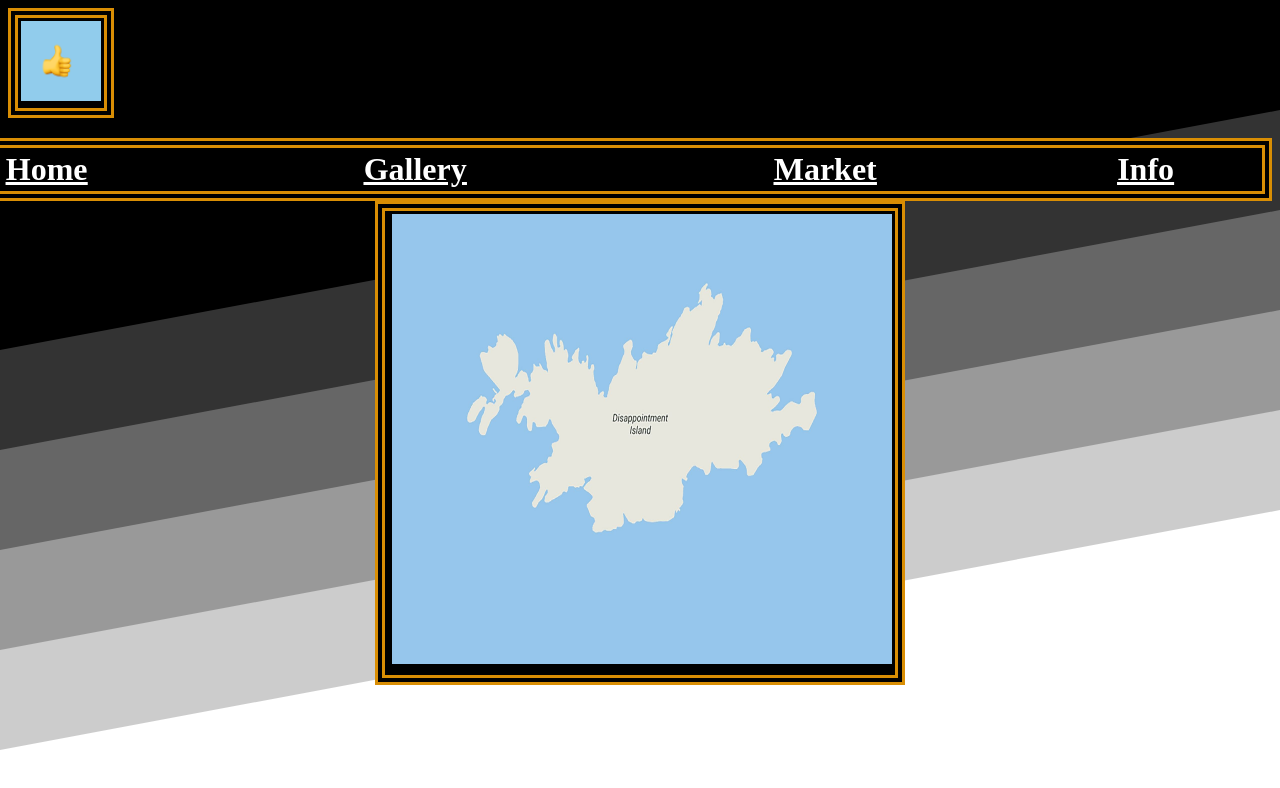
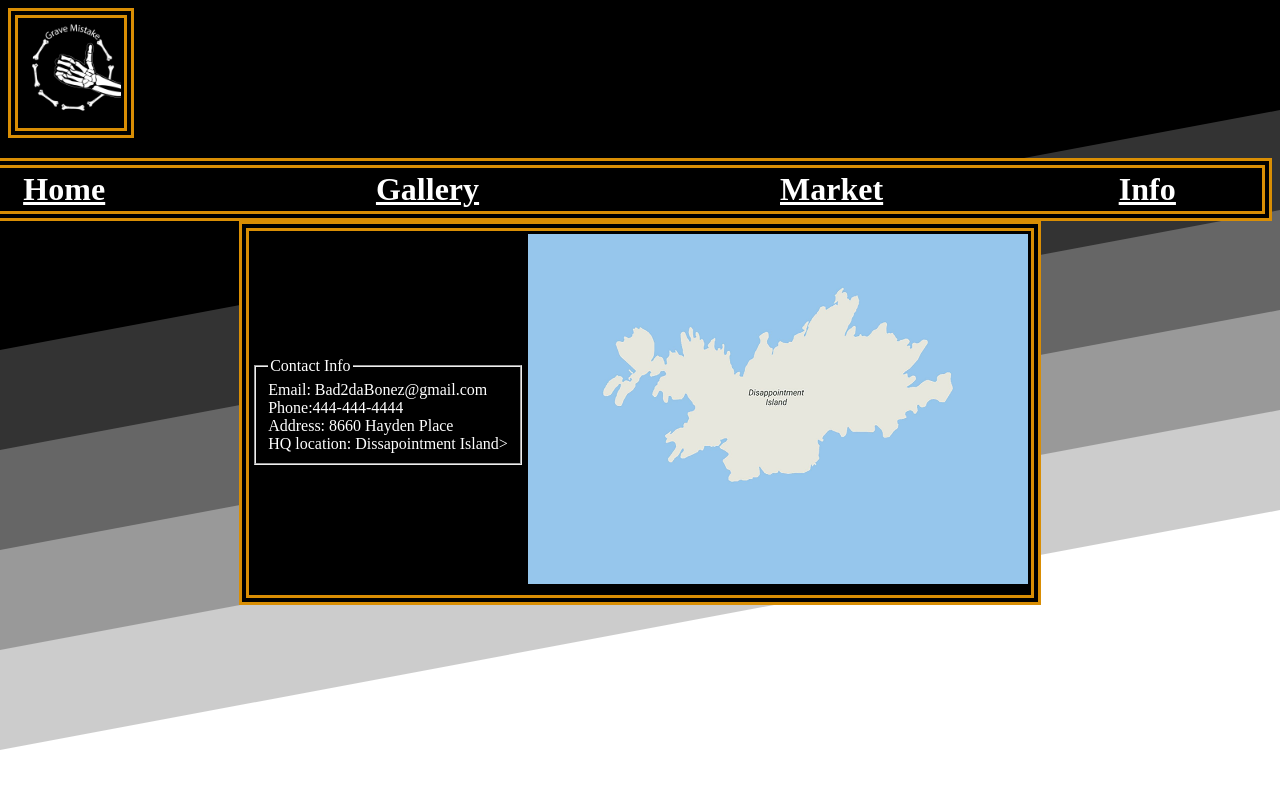
Before and after one commit to lgrave264/groupCar, a plain HTML site: page Info.html in a window 1280 px wide. Drawn offline with Linux system fonts and the light colour scheme.

Commit message:
spoiled brat

```diff
--- a/Info.html
+++ b/Info.html
@@ -9,10 +9,10 @@
 <body>
     <table width="100px" align="left">
         <tr>
-            <td align="center"><img src="images/fakelogo.png" height="80px" width="80px"></td>
+            <td align="center"><img src="images/logo.png" height="100px" width="100px"></td>
         </tr>
     </table>
-    <table width="1400px" align="right" style="margin-top:20px;">
+    <table width="1380px" align="right" style="margin-top:20px;">
         <tr>
             <td align="center" id="navBar"><a href="index.html">Home</a></td>
             <td align="center" id="navBar"><a href="gallery.html">Gallery</a></td>
@@ -23,8 +23,8 @@
     <br><P></P>
     <table align="center" style="margin-top: 100px;">
         <tr>
-            <td></td>
-            <td><img src="images/location.jpg" width="500px" height="450px"></td>
+            <td><fieldset><legend>Contact Info</legend>Email: Bad2daBonez@gmail.com <br> Phone:444-444-4444 <br> Address: 8660 Hayden Place <br> HQ location: Dissapointment Island></fieldset></td>
+            <td><img src="images/location.jpg" width="500px" height="350px"></td>
         </tr>
         <tr>
             <td colspan="2"></td>
```
Also changed, not shown: index.html (+4 -1 lines), images/bone.png (added), images/hearse10.jpg (added), images/hearse11.jpg (added), images/hearse8.jpg (added), images/hearse9.jpg (added), images/logo.png (added).
